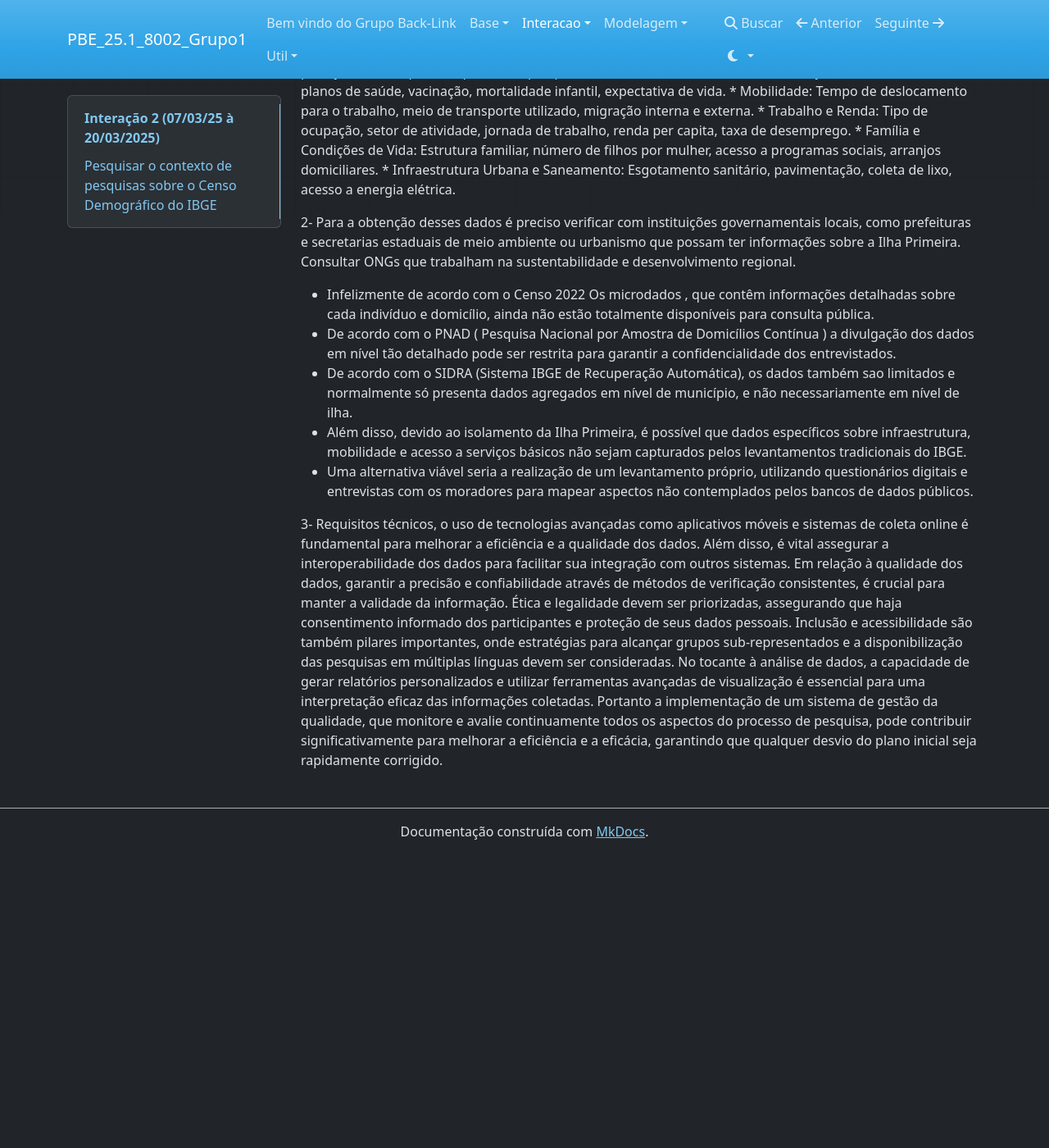
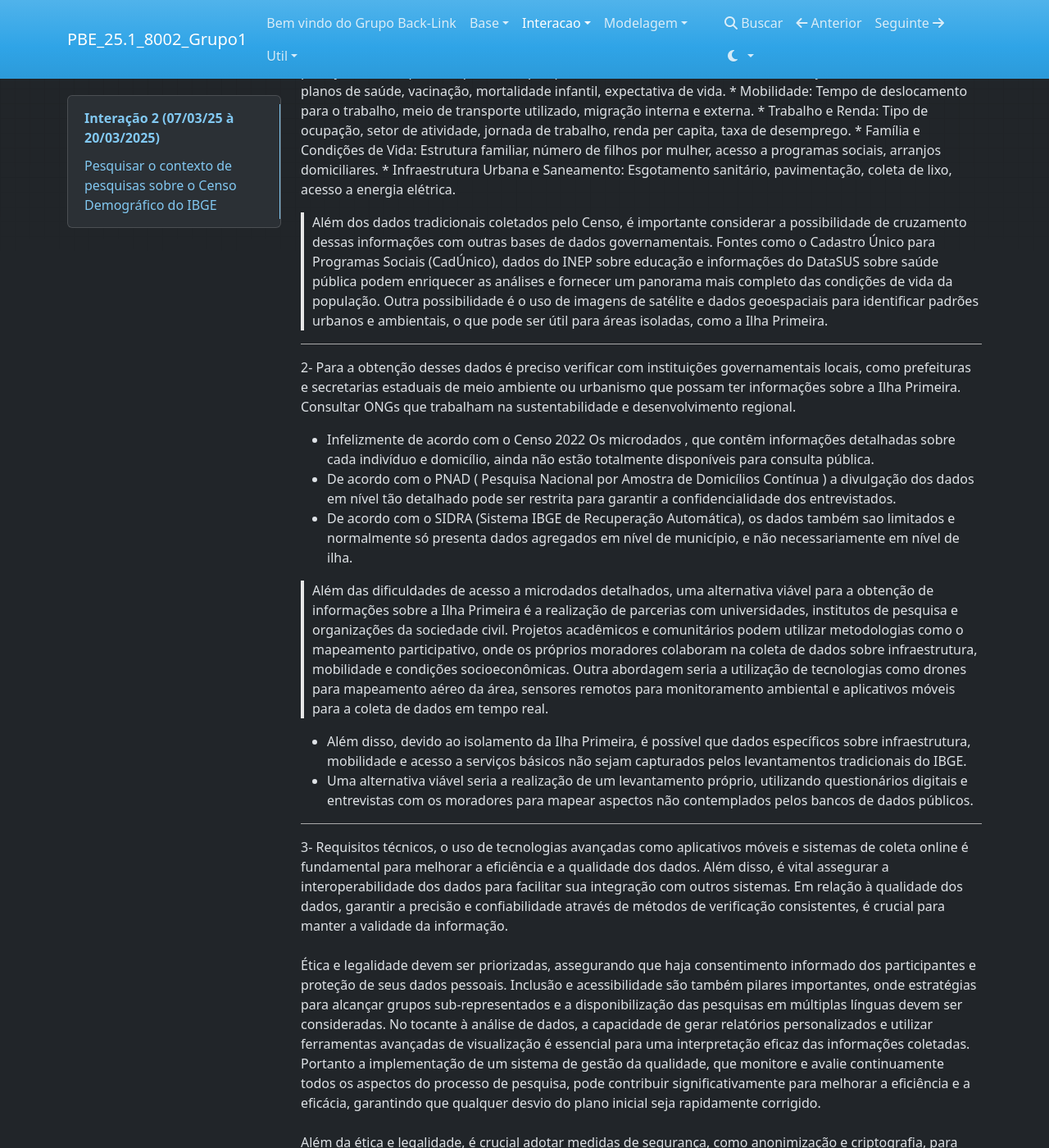
Before and after one commit to Projetos-de-Extensao/PBE_25.1_8002_BackLink, an MkDocs documentation site: the page built from docs/interacao/interacao2.md, in a window 1280 px wide and 1400 px high, scrolled down 441 px. Shown: the whole window at 82% size. Built offline with MkDocs 1.6.1, drawn with Linux system fonts in a browser that asks for light colours; nearby versions of some CDN libraries; before the commit the page ends 1483 px from its top, so only the background shows below that; some of the changed text lies outside the part shown.

Commit message:
Update interacao2.md

```diff
--- a/docs/interacao/interacao2.md
+++ b/docs/interacao/interacao2.md
@@ -18,7 +18,7 @@ title: Interação 2
  - 3 - Levantar o conjunto de requisitos extras além dos apresentados pelo IBGE:
 
 
--------------------------------------------------------------------------------------------------------------------------------------------------------------------------------
+-----------------------------------
 
 1 - Os principais conjuntos de dados do Censo Demográfico do IBGE abrangem características:
 * população:  Número de habitantes, trabalho, renda, domicílios, nacionalidade, religião, migração, distribuição geográfica, cor/raça, idade, sexo e pessoas com deficiência.
@@ -31,12 +31,25 @@ Estes dados são cruciais para o planejamento de políticas públicas e pesquisa
 * Família e Condições de Vida: Estrutura familiar, número de filhos por mulher, acesso a programas sociais, arranjos domiciliares.
 * Infraestrutura Urbana e Saneamento: Esgotamento sanitário, pavimentação, coleta de lixo, acesso a energia elétrica.
 
+> Além dos dados tradicionais coletados pelo Censo, é importante considerar a possibilidade de cruzamento dessas informações com outras bases de dados governamentais. Fontes como o Cadastro Único para Programas Sociais (CadÚnico), dados do INEP sobre educação e informações do DataSUS sobre saúde pública podem enriquecer as análises e fornecer um panorama mais completo das condições de vida da população. Outra possibilidade é o uso de imagens de satélite e dados geoespaciais para identificar padrões urbanos e ambientais, o que pode ser útil para áreas isoladas, como a Ilha Primeira.
+
+-----------------------------------------------------------------
+
 2- Para a obtenção desses dados é preciso verificar com instituições governamentais locais, como prefeituras e secretarias estaduais de meio ambiente ou urbanismo que possam ter informações sobre a Ilha Primeira. Consultar ONGs que trabalham na sustentabilidade e desenvolvimento regional.
 
 * Infelizmente de acordo com o Censo 2022 Os microdados , que contêm informações detalhadas sobre cada indivíduo e domicílio, ainda não estão totalmente disponíveis para consulta pública.
 * De acordo com o PNAD ( Pesquisa Nacional por Amostra de Domicílios Contínua ) a divulgação dos dados em nível tão detalhado pode ser restrita para garantir a confidencialidade dos entrevistados.
 * De acordo com o SIDRA (Sistema IBGE de Recuperação Automática), os dados também sao limitados e normalmente só presenta dados agregados em nível de município, e não necessariamente em nível de ilha.
+
+ > Além das dificuldades de acesso a microdados detalhados, uma alternativa viável para a obtenção de informações sobre a Ilha Primeira é a realização de parcerias com universidades, institutos de pesquisa e organizações da sociedade civil. Projetos acadêmicos e comunitários podem utilizar metodologias como o mapeamento participativo, onde os próprios moradores colaboram na coleta de dados sobre infraestrutura, mobilidade e condições socioeconômicas. Outra abordagem seria a utilização de tecnologias como drones para mapeamento aéreo da área, sensores remotos para monitoramento ambiental e aplicativos móveis para a coleta de dados em tempo real.
+
 * Além disso, devido ao isolamento da Ilha Primeira, é possível que dados específicos sobre infraestrutura, mobilidade e acesso a serviços básicos não sejam capturados pelos levantamentos tradicionais do IBGE.
 * Uma alternativa viável seria a realização de um levantamento próprio, utilizando questionários digitais e entrevistas com os moradores para mapear aspectos não contemplados pelos bancos de dados públicos.
 
-3-  Requisitos técnicos, o uso de tecnologias avançadas como aplicativos móveis e sistemas de coleta online é fundamental para melhorar a eficiência e a qualidade dos dados. Além disso, é vital assegurar a interoperabilidade dos dados para facilitar sua integração com outros sistemas. Em relação à qualidade dos dados, garantir a precisão e confiabilidade através de métodos de verificação consistentes, é crucial para manter a validade da informação. Ética e legalidade devem ser priorizadas, assegurando que haja consentimento informado dos participantes e proteção de seus dados pessoais. Inclusão e acessibilidade são também pilares importantes, onde estratégias para alcançar grupos sub-representados e a disponibilização das pesquisas em múltiplas línguas devem ser consideradas. No tocante à análise de dados, a capacidade de gerar relatórios personalizados e utilizar ferramentas avançadas de visualização é essencial para uma interpretação eficaz das informações coletadas. Portanto a implementação de um sistema de gestão da qualidade, que monitore e avalie continuamente todos os aspectos do processo de pesquisa, pode contribuir significativamente para melhorar a eficiência e a eficácia, garantindo que qualquer desvio do plano inicial seja rapidamente corrigido.
+-----
+
+3-  Requisitos técnicos, o uso de tecnologias avançadas como aplicativos móveis e sistemas de coleta online é fundamental para melhorar a eficiência e a qualidade dos dados. Além disso, é vital assegurar a interoperabilidade dos dados para facilitar sua integração com outros sistemas. Em relação à qualidade dos dados, garantir a precisão e confiabilidade através de métodos de verificação consistentes, é crucial para manter a validade da informação.
+<br>
+ Ética e legalidade devem ser priorizadas, assegurando que haja consentimento informado dos participantes e proteção de seus dados pessoais. Inclusão e acessibilidade são também pilares importantes, onde estratégias para alcançar grupos sub-representados e a disponibilização das pesquisas em múltiplas línguas devem ser consideradas. No tocante à análise de dados, a capacidade de gerar relatórios personalizados e utilizar ferramentas avançadas de visualização é essencial para uma interpretação eficaz das informações coletadas. Portanto a implementação de um sistema de gestão da qualidade, que monitore e avalie continuamente todos os aspectos do processo de pesquisa, pode contribuir significativamente para melhorar a eficiência e a eficácia, garantindo que qualquer desvio do plano inicial seja rapidamente corrigido.
+<br>
+ Além da ética e legalidade, é crucial adotar medidas de segurança, como anonimização e criptografia, para proteger os dados coletados. O uso de padrões abertos aumenta a transparência e a reprodutibilidade das pesquisas. Além disso, ferramentas interativas facilitam a análise e o acesso às informações, ampliando seu impacto.
```
